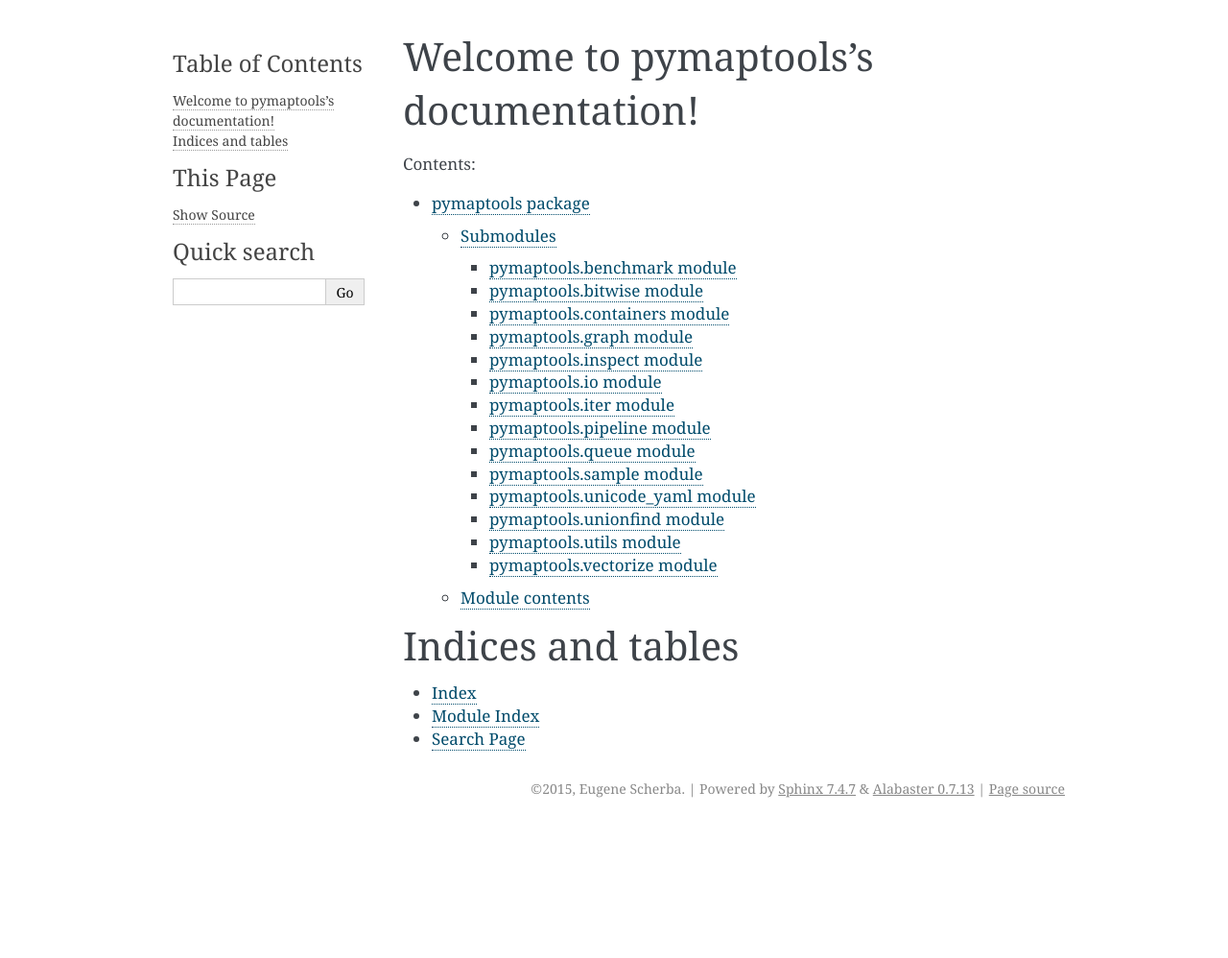
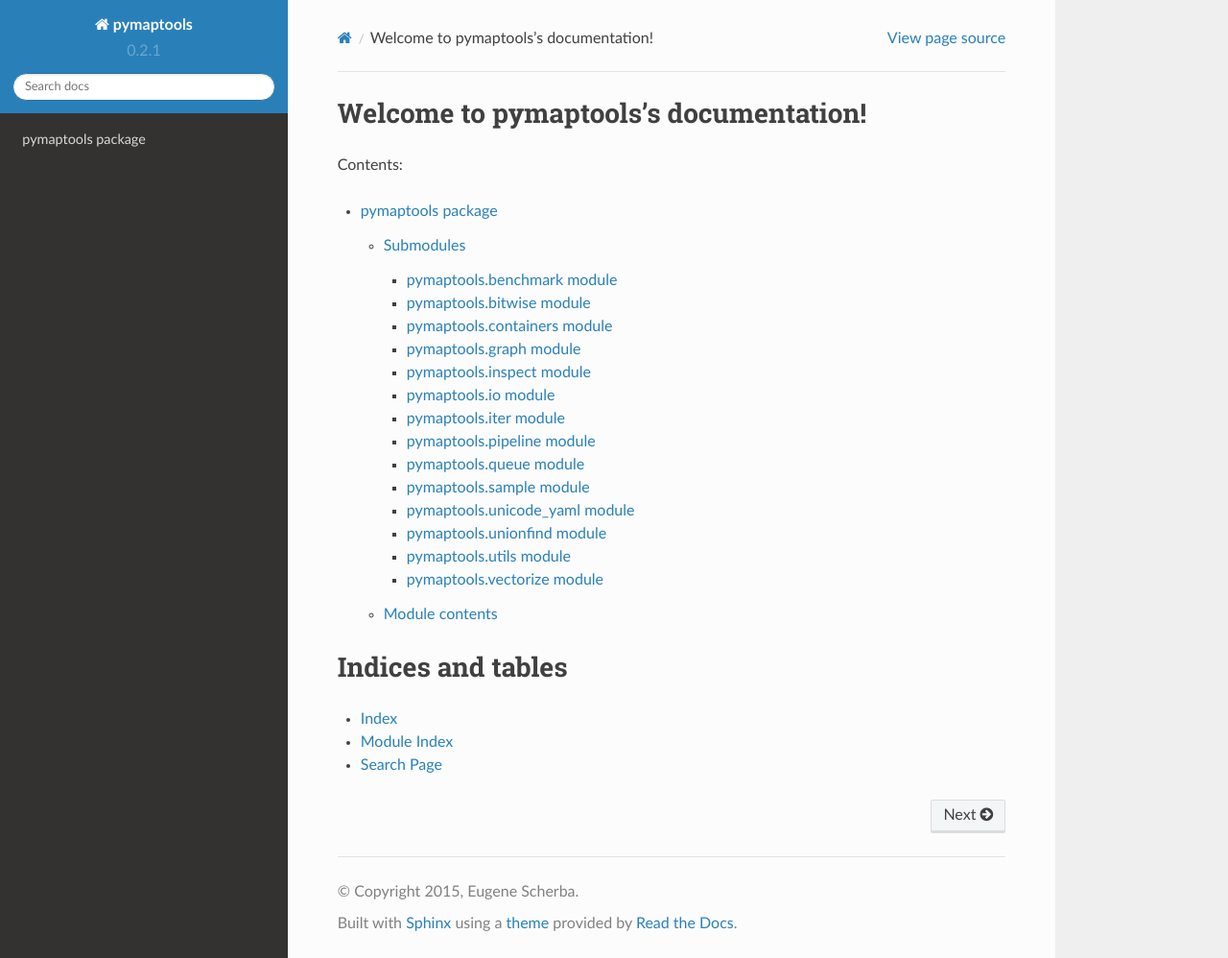
Before and after one commit to escherba/omnihack, a Sphinx documentation site: the page built from docs/index.rst, in a window 1280 px wide and 998 px high. Shown: the whole window at 96% size. Built offline with Sphinx 7.4.7 and the Read the Docs theme 2.0.0, drawn with Linux system fonts in a browser that asks for light colours; the version number is read from the project's files by our own code.

Commit message:
configure docs/conf

```diff
--- a/docs/conf.py
+++ b/docs/conf.py
@@ -15,6 +15,7 @@
 import sys
 import os
 import shlex
+import sphinx_rtd_theme
 
 # If extensions (or modules to document with autodoc) are in another directory,
 # add these directories to sys.path here. If the directory is relative to the
@@ -31,8 +32,11 @@
 # ones.
 extensions = [
     'sphinx.ext.autodoc',
+    'sphinx.ext.autosummary',
     'sphinx.ext.todo',
     'sphinx.ext.viewcode',
+    'numpydoc',
+    'sphinx.ext.mathjax'
 ]
 
 # Add any paths that contain templates here, relative to this directory.
@@ -59,9 +63,10 @@
 # built documents.
 #
 # The short X.Y version.
-version = '0.2.1'
+import pymaptools
+version = pymaptools.__version__
 # The full version, including alpha/beta/rc tags.
-release = '0.2.1'
+release = pymaptools.__version__
 
 # The language for content autogenerated by Sphinx. Refer to documentation
 # for a list of supported languages.
@@ -112,7 +117,10 @@
 
 # The theme to use for HTML and HTML Help pages.  See the documentation for
 # a list of builtin themes.
-html_theme = 'alabaster'
+#html_theme = 'alabaster'
+html_theme = "sphinx_rtd_theme"
+
+html_theme_path = [sphinx_rtd_theme.get_html_theme_path()]
 
 # Theme options are theme-specific and customize the look and feel of a theme
 # further.  For a list of options available for each theme, see the
```
